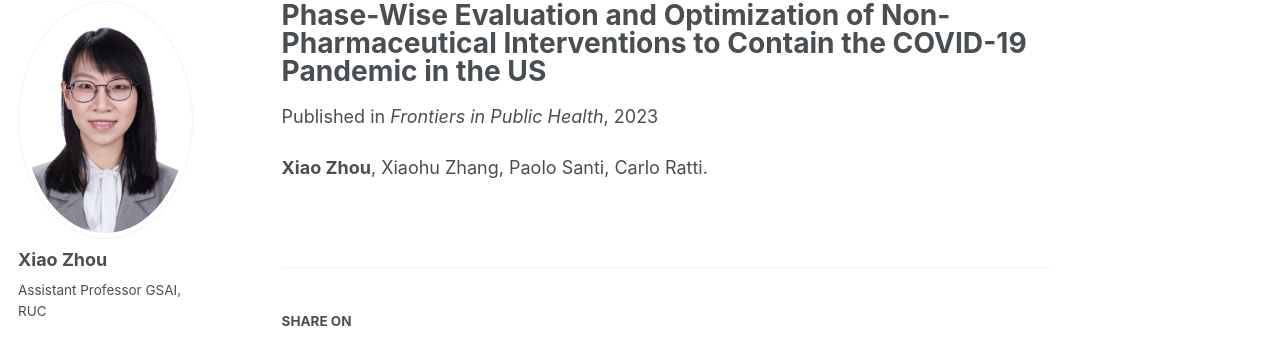
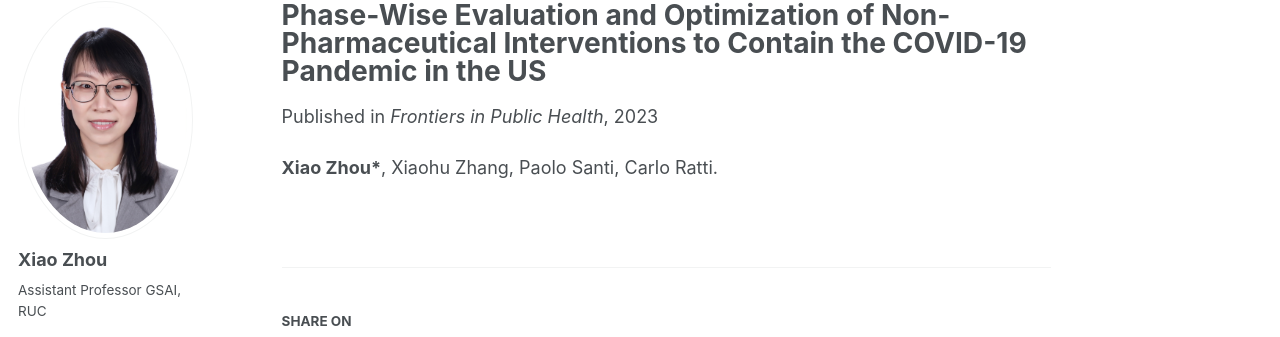
Before and after one commit to lxin131/XiaoZHOUCAM.github.io, a Jekyll site: the page built from _publications/FPH2023.md, in a window 1280 px wide. Shown: the part 117-454 px from the top of the page. Built offline with Jekyll 4.4.1, drawn with Linux system fonts in a browser that asks for light colours; some web fonts are replaced.

Commit message:
Update FPH2023.md

```diff
--- a/_publications/FPH2023.md
+++ b/_publications/FPH2023.md
@@ -6,4 +6,4 @@ venue: 'Frontiers in Public Health'
 paperurl: 'http://XiaoZHOUCAM.github.io/files/FPH2023.pdf'
 ---
 
-**Xiao Zhou**, Xiaohu Zhang, Paolo Santi, Carlo Ratti.
+**Xiao Zhou\***, Xiaohu Zhang, Paolo Santi, Carlo Ratti.
```
